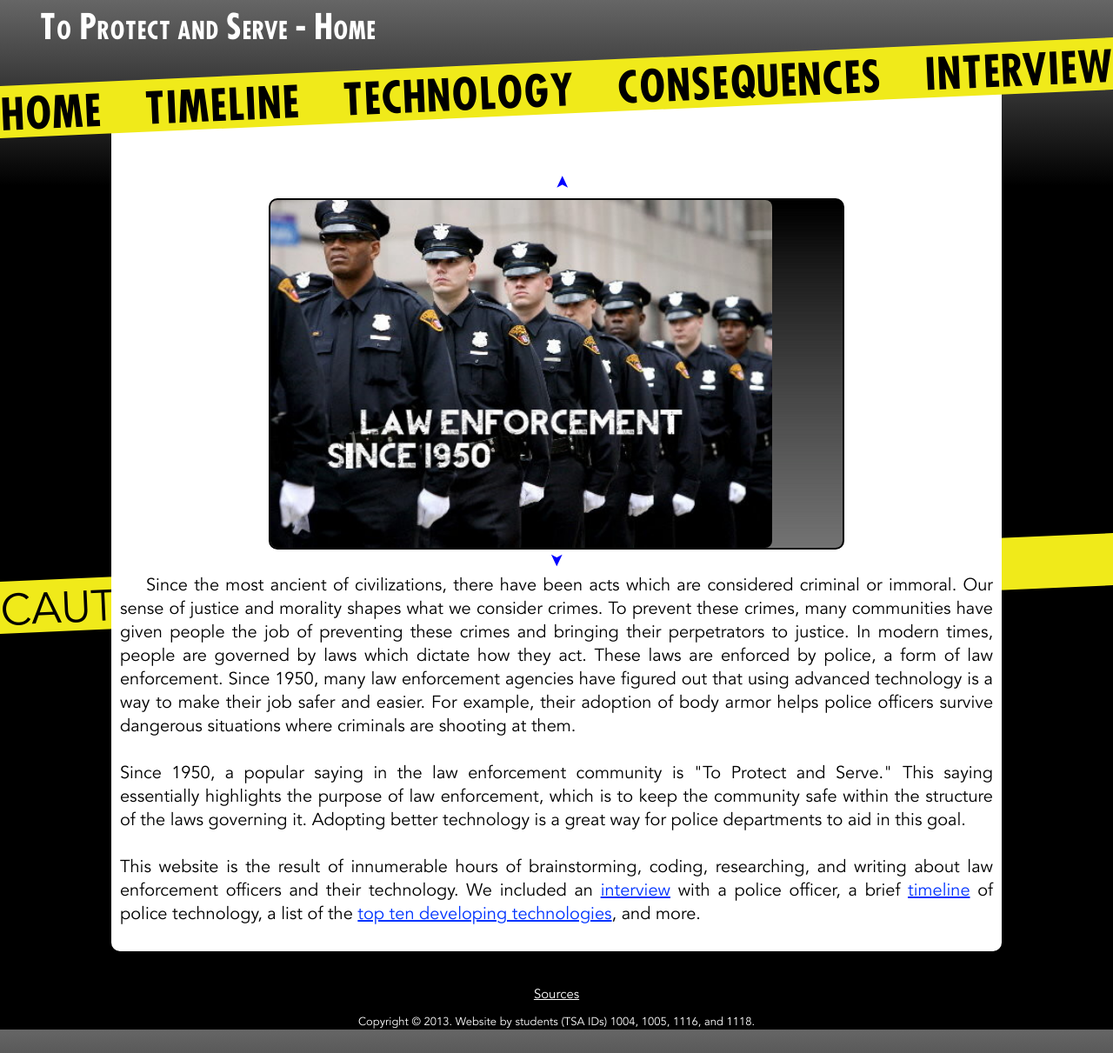
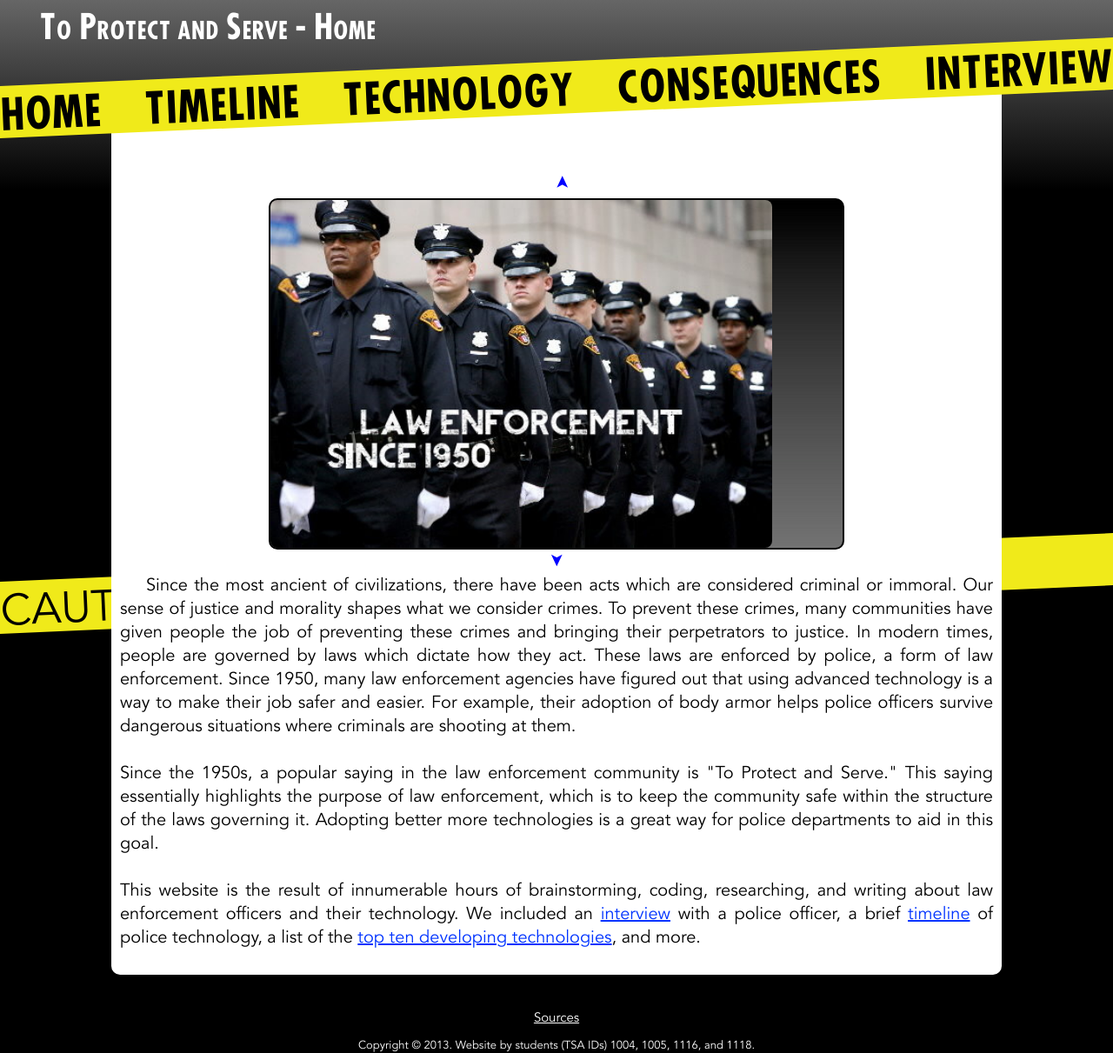
Before and after one commit to pbfy0/ToProtectAndServe, a Jekyll site: the page built from index.html, in a window 1280 px wide. Shown: the whole page at 87% size. Built offline with Jekyll 4.4.1, drawn with Linux system fonts in a browser that asks for light colours; before the commit the page ends 1184 px from its top, so only the background shows below that.

Commit message:
Edit text

```diff
--- a/index.html
+++ b/index.html
@@ -30,7 +30,7 @@ script: index.js
 Since the most ancient of civilizations, there have been acts which are considered criminal or immoral. Our sense of justice and morality shapes what we consider crimes. To prevent these crimes, many communities have given people the job of preventing these crimes and bringing their perpetrators to justice. In modern times, people are governed by laws which dictate how they act. These laws are enforced by police, a form of law enforcement. Since 1950, many law enforcement agencies have figured out that using advanced technology is a way to make their job safer and easier. For example, their adoption of body armor helps police officers survive dangerous situations where criminals are shooting at them.
   <br />
   <br />
-Since 1950, a popular saying in the law enforcement community is "To Protect and Serve." This saying essentially highlights the purpose of law enforcement, which is to keep the community safe within the structure of the laws governing it. Adopting better technology is a great way for police departments to aid in this goal.
+Since the 1950s, a popular saying in the law enforcement community is "To Protect and Serve." This saying essentially highlights the purpose of law enforcement, which is to keep the community safe within the structure of the laws governing it. Adopting better more technologies is a great way for police departments to aid in this goal.
 <br />
 <br />
 This website is the result of innumerable hours of brainstorming, coding, researching, and writing about law enforcement officers and their technology. We included an <a href="interview.html">interview</a> with a police officer, a  brief <a href="timeline.html">timeline</a> of police technology, a list of the <a href="consequences.html">top ten developing technologies</a>, and more.</p>
```
